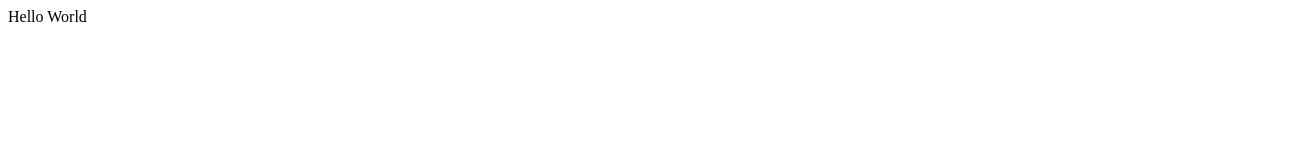
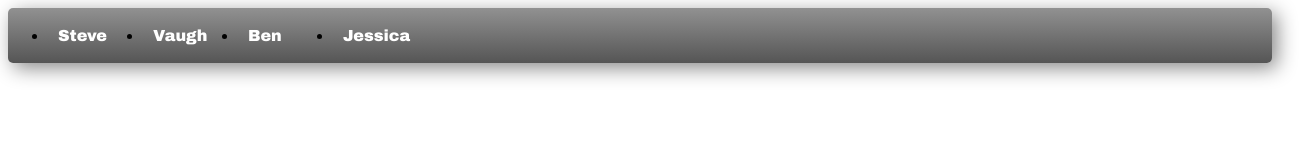
Before and after one commit to CentralWebDev/CentralWebDev.github.io, a plain HTML site: page index.html in a window 1280 px wide. Shown: the whole page, 1312 px wide, since content can reach past the window. Drawn offline with Linux system fonts and the light colour scheme.

Commit message:
Shadow
Added a shadow to the navbar

```diff
--- /dev/null
+++ b/index.css
@@ -0,0 +1,37 @@
+ul{
+	width: 100%;
+}
+
+li{
+	float: left;
+
+	height: 35px;
+	width: 75px;
+	padding:10px;
+}
+
+.navbar {
+	background: -webkit-linear-gradient(bottom, #555555 , #919191); /* For Safari 5.1 to 6.0 */
+	background: -o-linear-gradient(bottom, #555555 , #919191); /* For Opera 11.1 to 12.0 */
+	background: -moz-linear-gradient(bottom, #555555 , #919191); /* For Firefox 3.6 to 15 */
+	background: linear-gradient(bottom, #555555 , #919191); /* Standard syntax */
+	padding: 0px;
+	margin: 0px;
+	border-radius: 5px;
+	box-shadow: 5px 5px 20px #888888;
+	line-height: 35px;
+}
+
+a:link{
+	text-decoration: none;
+	color: white;
+	font-family: "Arial Black", Gadget, sans-serif;
+}
+
+a:visited{
+	color: white;
+}
+
+.clearFix{
+	clear:both;
+}
--- a/index.html
+++ b/index.html
@@ -1,10 +1,27 @@
 <html>
 	<head><title>New Page</title></head>
 
+	<link rel="stylesheet" type="text/css" href="index.css">
+
+
+
 	<body>
 
-		Hello World
+		<header>
+		<div class="navbar">
+			<ul>
+				<li><a href="page.html" class="navLink">Steve</a></li>
+				<li><a href="page.html" class="navLink">Vaugh</a></li>
+				<li><a href="page.html" class="navLink">Ben</a></li>
+				<li><a href="page.html" class="navLink">Jessica</a></li>
+			</ul>
+
+
+			<div class="clearFix"></div>
+		</div>
+	</header>
 
 	</body>
 
+
 </html>
```
